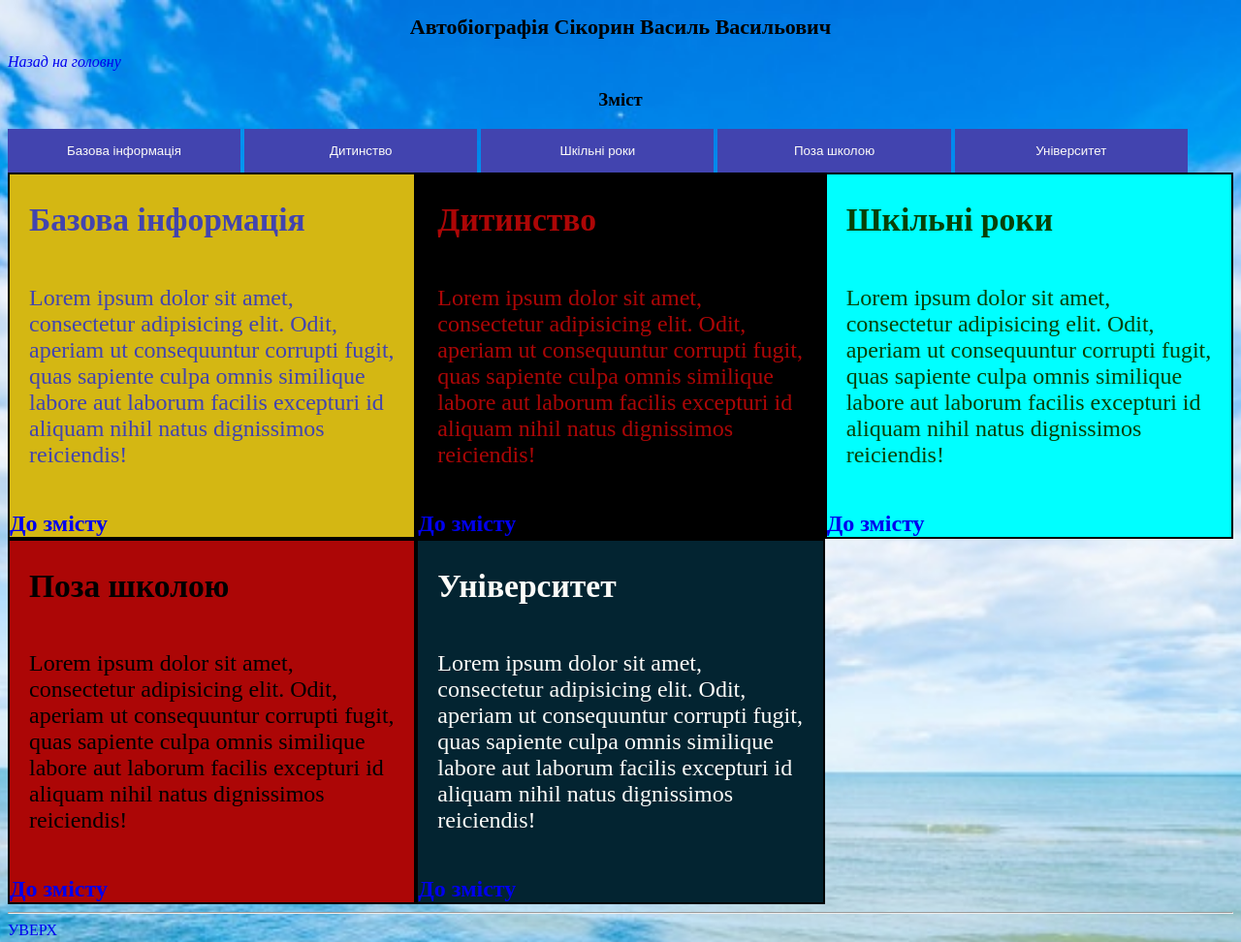
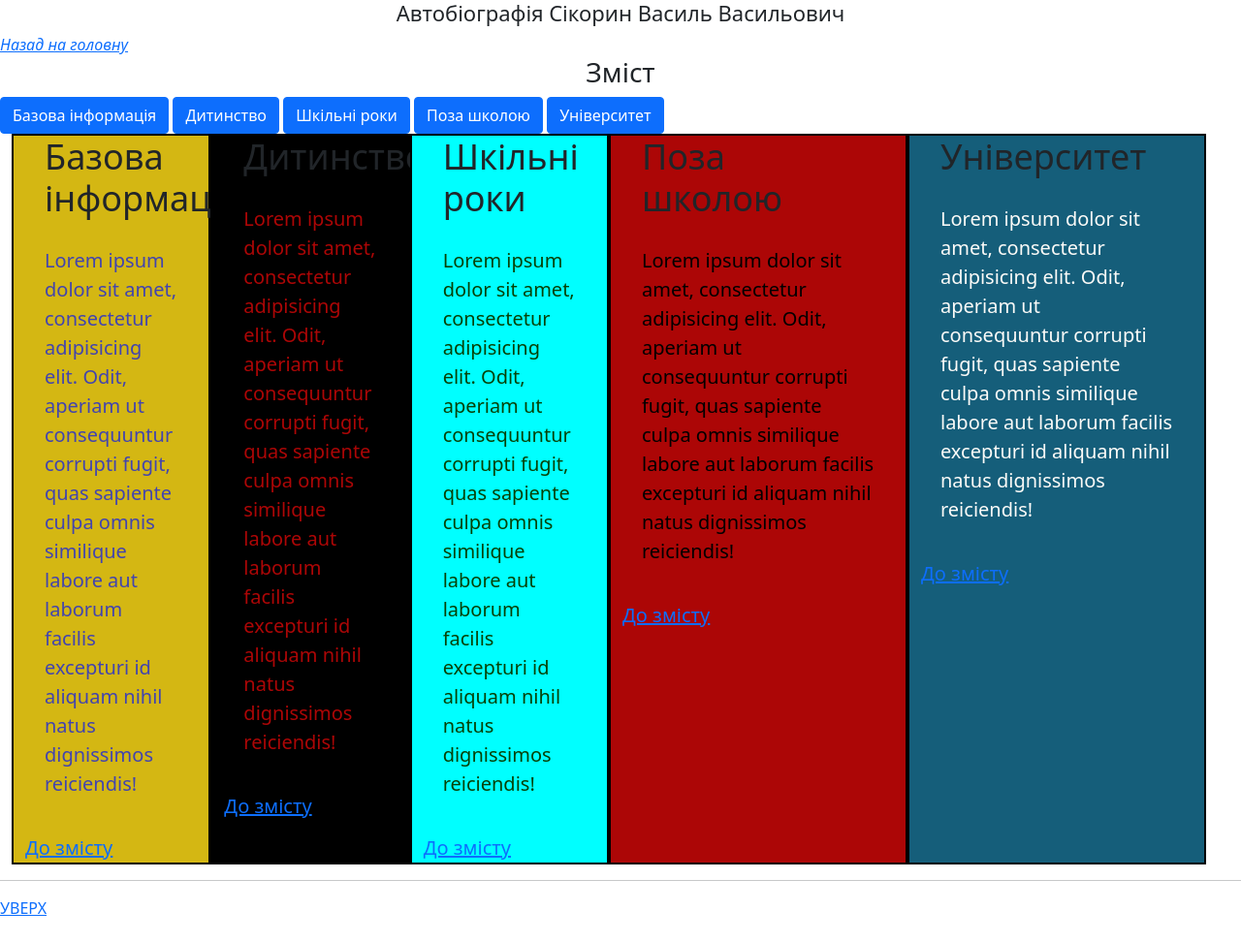
Before and after one commit to FaustCS/Web_Project_University, a plain HTML site: page autobiography.html in a window 1280 px wide. Shown: the top 972 px of the page at 97% size. After the commit the page ends 949 px from the top, so only its background shows below. Drawn offline with nearby package versions, Linux system fonts and the light colour scheme.

Commit message:
Lab5 - done

```diff
--- a/autobiography.html
+++ b/autobiography.html
@@ -5,6 +5,7 @@
     <title>Autobiography</title>
     <link rel="stylesheet" href="css/style.css">
     <link rel="stylesheet" href="css/authobiography-style.css">
+    <link href="https://cdn.jsdelivr.net/npm/bootstrap@5.0.0-beta3/dist/css/bootstrap.min.css" rel="stylesheet" integrity="sha384-eOJMYsd53ii+scO/bJGFsiCZc+5NDVN2yr8+0RDqr0Ql0h+rP48ckxlpbzKgwra6" crossorigin="anonymous">
 </head>
 <body>
 
@@ -13,16 +14,14 @@
 
     <h3 class="heading-align"><span id="autobiography-content">Зміст</span></h3>
 
-    <div class="btn-group">
-        <a href="#base-information"><button type="button">Базова інформація</button></a>
-        <a href="#childhood"><button type="button">Дитинство</button></a>
-        <a href="#school-years"><button type="button">Шкільні роки</button></a>
-        <a href="#out-of-school"><button type="button">Поза школою</button></a>
-        <a href="#university"><button type="button">Університет</button></a>
-    </div>
+    <a href="#base-information"><button type="button" class="btn btn-primary">Базова інформація</button></a>
+    <a href="#childhood"><button type="button" class="btn btn-primary">Дитинство</button></a>
+    <a href="#school-years"><button type="button" class="btn btn-primary">Шкільні роки</button></a>
+    <a href="#out-of-school"><button type="button" class="btn btn-primary">Поза школою</button></a>
+    <a href="#university"><button type="button" class="btn btn-primary">Університет</button></a>
 
-    <section id="text-style-autobiography">
-        <article id="base-information" class="article-text-base-information">
+    <section class="container-fluid row">
+        <article id="base-information" class="col-xl-2 col-lg-4 col-md-6 col-sm-12">
             <h2>Базова інформація</h2>
 
             <p class="article-text-base-information">Lorem ipsum dolor sit amet, consectetur adipisicing elit.
@@ -35,7 +34,7 @@
         </article>
 
 
-        <article id="childhood" class="article-text-childhood">
+        <article id="childhood" class="col-xl-2 col-lg-4 col-md-6 col-sm-12">
             <h2>Дитинство</h2>
 
             <p class="article-text-childhood">Lorem ipsum dolor sit amet, consectetur adipisicing elit.
@@ -47,7 +46,7 @@
             <a href="#autobiography-content">До змісту</a>
         </article>
 
-        <article id="school-years" class="article-text-school-years">
+        <article id="school-years" class="col-xl-2 col-lg-4 col-md-6 col-sm-12">
             <h2>Шкільні роки</h2>
 
             <p class="article-text-school-years">Lorem ipsum dolor sit amet, consectetur adipisicing elit.
@@ -59,7 +58,7 @@
             <a href="#autobiography-content">До змісту</a>
         </article>
 
-        <article id="out-of-school" class="article-text-out-of-school">
+        <article id="out-of-school" class="col-xl-3 col-lg-6 col-md-6 col-sm-12">
             <h2>Поза школою</h2>
 
             <p class="article-text-out-of-school">Lorem ipsum dolor sit amet, consectetur adipisicing elit.
@@ -71,7 +70,7 @@
             <a href="#autobiography-content">До змісту</a>
         </article>
 
-        <article id="university" class="article-text-university">
+        <article id="university" class="col-xl-3 col-lg-6 col-md-12 col-sm-12">
             <h2>Університет</h2>
 
             <p class="article-text-university">Lorem ipsum dolor sit amet, consectetur adipisicing elit.
--- a/css/authobiography-style.css
+++ b/css/authobiography-style.css
@@ -1,3 +1,7 @@
+body {
+  font-family: 'Open Sans', sans-serif;
+}
+
 article {
     font-size: 1.25em;
     border: 2px solid #000;
@@ -12,36 +16,42 @@ article p {
     padding: 20px;
 }
 
-#text-style-autobiography {
-    display: grid;
-    grid-template-columns: repeat(3, 1fr);
+#base-information {
+    background-color: #d4b713;
 }
 
-@media screen and (max-width: 768px) {
-    article {
-      height: 100%;
+.article-text-base-information {
+    color: #4244af;
 }
-    #text-style-autobiography{
-      grid-gap: 35px;
+
+#childhood {
+    background-color: #000000;
 }
-    #text-style-autobiography > article:nth-child(1) {
-      grid-row: 1;
-      grid-column: 1/5;
+
+.article-text-childhood {
+    color: #ac0606;
 }
-    #text-style-autobiography > article:nth-child(2) {
-      grid-row: 2;
-      grid-column: 1/5;
+
+#school-years {
+    background-color: #00ffff;
 }
-    #text-style-autobiography > article:nth-child(3) {
-      grid-row: 3;
-      grid-column: 1/5;
+
+.article-text-school-years {
+    color: #074105;
 }
-    #text-style-autobiography > article:nth-child(4) {
-      grid-row: 4;
-      grid-column: 1/5;
+
+#out-of-school {
+    background-color: #ac0606;
 }
-    #text-style-autobiography > article:nth-child(5) {
-      grid-row: 5;
-      grid-column: 1/5;
+
+.article-text-out-of-school {
+    color: #000;
 }
+
+#university {
+    background-color: #155e7a;
 }
+
+.article-text-university {
+    color: #fcfbf8;
+}
--- /dev/null
+++ b/css/friends-style.css
@@ -0,0 +1,3 @@
+body {
+    font-family: 'Arimo', sans-serif;
+}
--- a/css/gallery-style.css
+++ b/css/gallery-style.css
@@ -1,30 +1,10 @@
+body {
+    font-family: 'Dancing Script', cursive;
+}
+
 img {
     display: block;
     width: 100%;
     margin: 0 auto;
+    justify-content: center;
 }
-
-.container {
-    display: flex;
-    justify-content: space-around;
-}
-
-.container-img {
-    flex: 1;
-}
-
-@media screen and (max-width: 810px) {
-    .container{
-        flex-wrap: wrap;
-    }
-
-    .container-img:nth-child(3) {
-        flex-basis: 100%;
-    }
-}
-
-@media screen and (max-width: 620px) {
-    .container-img {
-        flex-basis: 100%;
-    }
-}
--- a/css/presently-style.css
+++ b/css/presently-style.css
@@ -1,20 +1,3 @@
-.container {
-    display: flex;
-    flex-direction: row;
+body {
+    font-family : 'Oswald', sans-serif;
 }
-
-.sub-container {
-    flex-basis: 100%;
-}
-
-@media screen and (min-width: 621px) and (max-width: 810px) {
-    .container {
-        flex-direction: column;
-    }
-}
-
-@media screen and (max-width: 620px) {
-    .container {
-        flex-direction: column;
-    }
-}
--- a/css/style.css
+++ b/css/style.css
@@ -1,6 +1,6 @@
 body {
-    background: url(../images/sky.jpg) no-repeat center;
-    -webkit-background-size: cover;
+    /*background: url(../images/sky.jpg) no-repeat center;
+    */-webkit-background-size: cover;
     -moz-background-size: cover;
     -moz-background-size: cover;
     background-size: cover;
@@ -66,14 +66,7 @@ a {
 
 .btn-group {
     width: 100%;
-}
-
-.btn-group button {
-    background-color: #4244af;
-    border: 1px solid #4244af;
-    color: #fcfbf8;
-    width: 19%;
-    height: 45px;
+    justify-content: space-between;
 }
 
 .btn-group button:hover {
@@ -95,31 +88,6 @@ a {
 
 #text-style-autobiography h2 {
     font-size: 1.4em;
-}
-
-.article-text-base-information {
-    background-color: #d4b713;
-    color: #4244af;
-}
-
-.article-text-childhood {
-    background-color: #000000;
-    color: #ac0606;
-}
-
-.article-text-school-years {
-    background-color: #00ffff;
-    color: #074105;
-}
-
-.article-text-out-of-school {
-    background-color: #ac0606;
-    color: #000;
-}
-
-.article-text-university {
-    background-color: #032431;
-    color: #fcfbf8;
 }
 
 #text-style-autobiography a {
@@ -151,15 +119,15 @@ a {
 }
 
 .table-friends, th, td {
-    border: 1px solid black;
-    padding: 15px;
+    border: 1px solid black !important;
+    padding: 15px !important;
 }
 
 .table-heading {
     text-align: center;
-    background-color: #048820;
-    color: #fff;
-    font-weight: 700;
+    background-color: #048820 !important;
+    color: #fff i !important;
+    font-weight: 700 !important;
 }
 
 tr:nth-child(2n+2) {
```
Also changed, not shown: friends.html (+6 -1 lines), gallery.html (+7 -4 lines), index.html (+7 -6 lines), presently.html (+9 -3 lines). Lines whose indentation alone changed are shown as unchanged.
